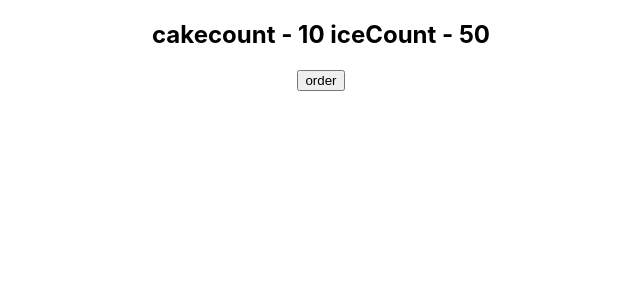
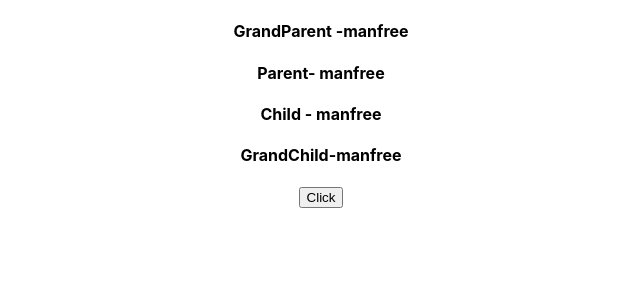
Before and after one commit to Shansudar/Manfree-react, a React (Create React App) app in the folder my-app/: page / in a window 1280 px wide. Shown: the top 300 px of the page, without its empty margins (319-959 px from the left). Built offline with nearby package versions, Linux system fonts and the light colour scheme.

Commit message:
state lifting and props drilling

```diff
--- a/my-app/src/App.js
+++ b/my-app/src/App.js
@@ -1,9 +1,12 @@
+import { useState } from "react";
 import "./App.css";
-import IceCream from "./Task/Hooks/IceCream";
+import Company from "./components/Hooks/Company";
 function App() {
+  const [name, setName] = useState("manfree");
   return (
     <div className="App">
-      <IceCream />
+      <Company name={name} />
+      <button onClick={() => setName("madurai")}>Click</button>
     </div>
   );
 }
--- /dev/null
+++ b/my-app/src/components/Hooks/Child/Child.jsx
@@ -0,0 +1,14 @@
+import React from "react";
+import GrandChild from "./GrandChild";
+
+const Child = ({ name }) => {
+  console.log("child");
+  return (
+    <div>
+      <h4>Child - {name}</h4>
+      <GrandChild name={name} />
+    </div>
+  );
+};
+
+export default Child;
--- /dev/null
+++ b/my-app/src/components/Hooks/Child/GrandChild.jsx
@@ -0,0 +1,8 @@
+import React from "react";
+
+const GrandChild = ({ name }) => {
+  console.log("grand child");
+  return <h4>GrandChild-{name}</h4>;
+};
+
+export default GrandChild;
--- /dev/null
+++ b/my-app/src/components/Hooks/Child/GrandParent.jsx
@@ -0,0 +1,14 @@
+import React from "react";
+import Parent from "./Parent";
+
+const GrandParent = ({ name }) => {
+  console.log("grand parent");
+  return (
+    <div>
+      <h4>GrandParent -{name}</h4>
+      <Parent name={name} />
+    </div>
+  );
+};
+
+export default GrandParent;
--- /dev/null
+++ b/my-app/src/components/Hooks/Child/Parent.jsx
@@ -0,0 +1,14 @@
+import React from "react";
+import Child from "./Child";
+
+const Parent = ({ name }) => {
+  console.log("parent");
+  return (
+    <div>
+      <h4>Parent- {name}</h4>
+      <Child name={name} />
+    </div>
+  );
+};
+
+export default Parent;
--- /dev/null
+++ b/my-app/src/components/Hooks/Company.jsx
@@ -0,0 +1,13 @@
+import React from "react";
+import GrandParent from "./Child/GrandParent";
+
+const Company = ({ name }) => {
+  return (
+    <div>
+      <GrandParent name={name} />
+
+    </div>
+  );
+};
+
+export default Company;
```
